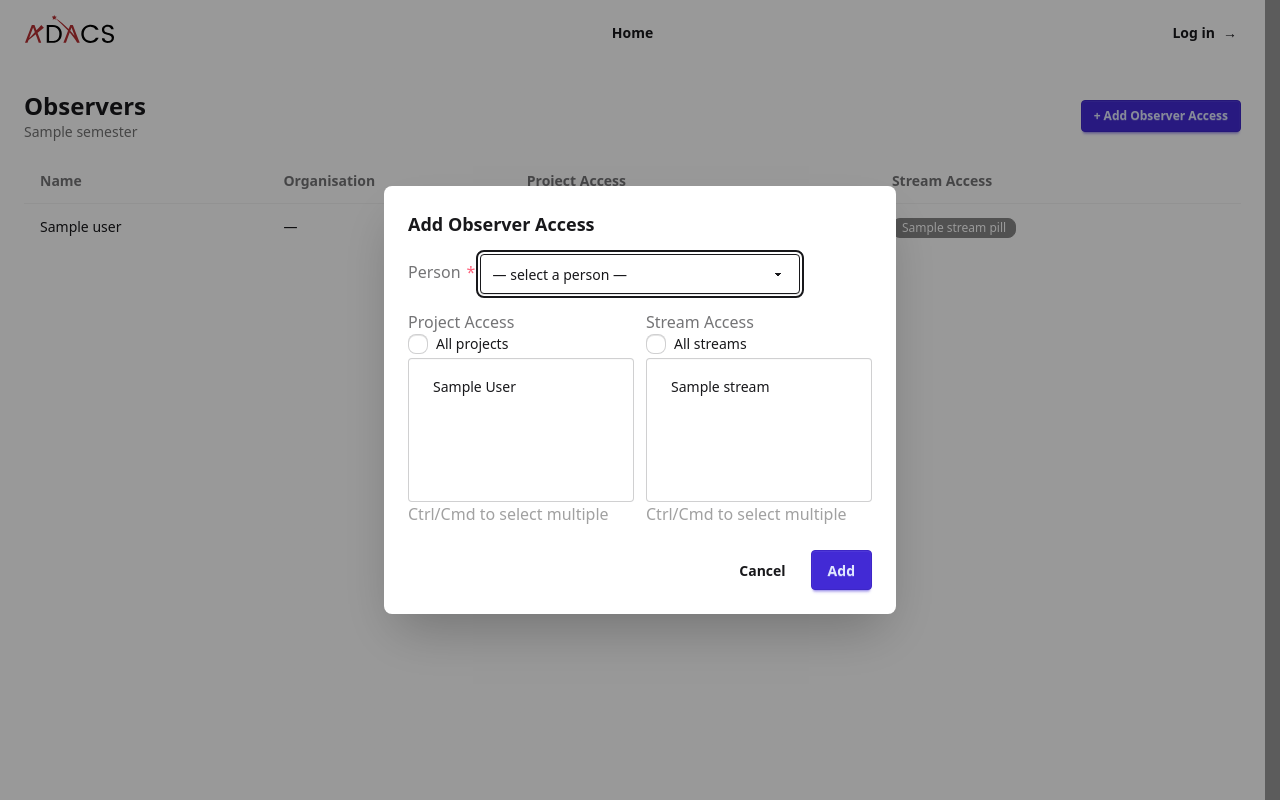
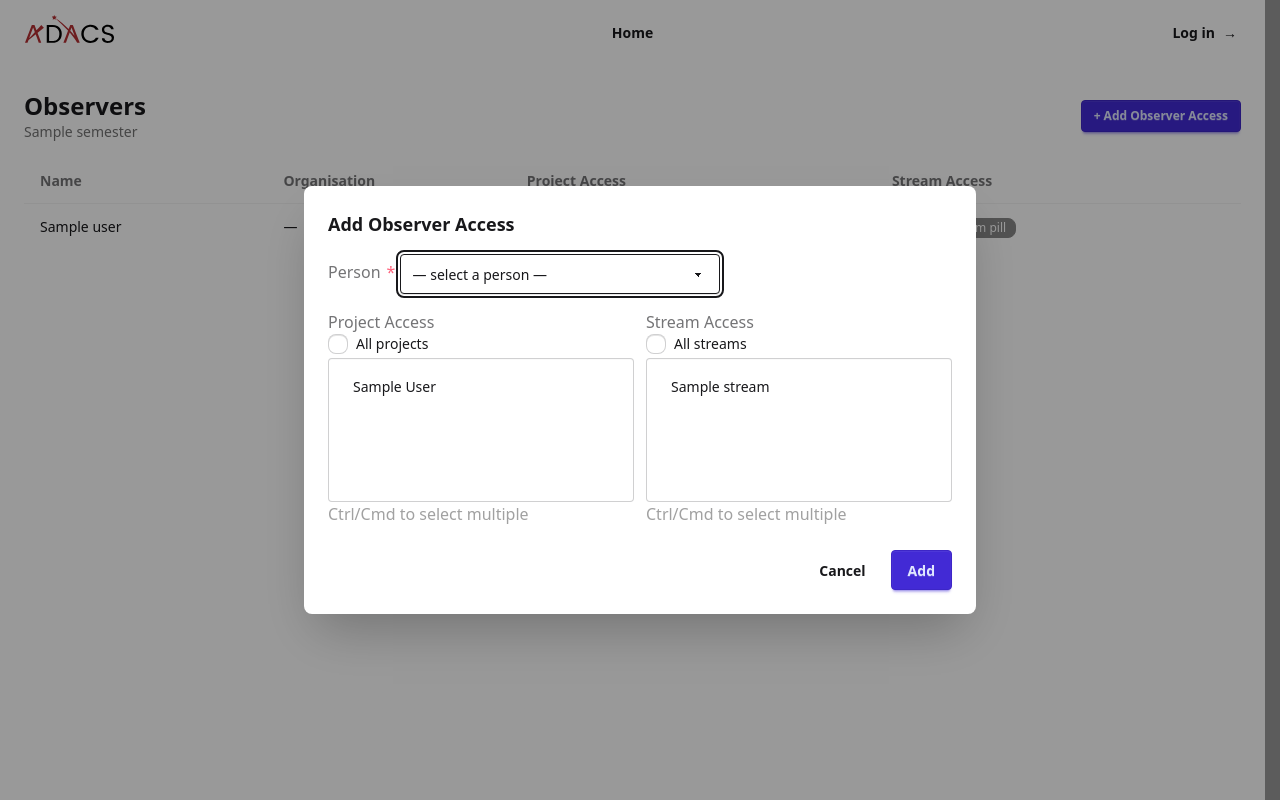
Before and after one commit to gbpoole/adacs-team-management, a Django app: template src/apps/templates/planning/observers.html in a window 1280 px wide, after a click that opens the changed part. Run offline with Django 4.2, Linux system fonts and the light colour scheme; the template is opened without the code that fills it: most values are stand-ins (such as "Sample title", 1, 10 or a date in 2020); style sheets or scripts are compiled from the project's sources.

Commit message:
Fix overflowing observer edit modal list box text overflows.

```diff
--- a/src/apps/templates/planning/observers.html
+++ b/src/apps/templates/planning/observers.html
@@ -78,7 +78,7 @@
 
 {# Add Observer Access modal #}
 <dialog id="add-observer-modal" class="modal">
-  <div class="modal-box">
+  <div class="modal-box w-11/12 max-w-2xl">
     <h3 class="font-bold text-lg mb-4">{% trans "Add Observer Access" %}</h3>
     <form id="add-observer-form" method="post" action="{% url 'planning:observer_add' %}" hx-boost="false">
       {% csrf_token %}
@@ -93,13 +93,13 @@
       </div>
       <div class="flex gap-3 mb-4">
         {% if all_projects %}
-        <div class="form-control flex-1">
+        <div class="form-control flex-1 min-w-0">
           <label class="label label-text">{% trans "Project Access" %}</label>
           <label class="flex items-center gap-2 mb-1 cursor-pointer">
             <input type="checkbox" id="add-all-projects" name="all_project_access" class="checkbox checkbox-sm">
             <span class="text-sm">{% trans "All projects" %}</span>
           </label>
-          <select id="add-observer-projects" name="project_access" multiple class="select select-bordered h-36">
+          <select id="add-observer-projects" name="project_access" multiple class="select select-bordered h-36 w-full min-w-0 whitespace-normal">
             {% for project in all_projects %}
             <option value="{{ project.pk }}">{{ project.display_name }}</option>
             {% endfor %}
@@ -108,13 +108,13 @@
         </div>
         {% endif %}
         {% if all_streams %}
-        <div class="form-control flex-1">
+        <div class="form-control flex-1 min-w-0">
           <label class="label label-text">{% trans "Stream Access" %}</label>
           <label class="flex items-center gap-2 mb-1 cursor-pointer">
             <input type="checkbox" id="add-all-streams" name="all_stream_access" class="checkbox checkbox-sm">
             <span class="text-sm">{% trans "All streams" %}</span>
           </label>
-          <select id="add-observer-streams" name="stream_access" multiple class="select select-bordered h-36">
+          <select id="add-observer-streams" name="stream_access" multiple class="select select-bordered h-36 w-full min-w-0 whitespace-normal">
             {% for stream in all_streams %}
             <option value="{{ stream.pk }}">{{ stream.name }}</option>
             {% endfor %}
@@ -134,7 +134,7 @@
 
 {# Edit Observer modal #}
 <dialog id="observer-edit-modal" class="modal">
-  <div class="modal-box">
+  <div class="modal-box w-11/12 max-w-2xl">
     <h3 id="edit-observer-name-heading" class="font-bold text-lg mb-1"></h3>
     <p class="text-sm text-neutral-500 mb-4">
       <span id="edit-observer-email-subheading"></span>
@@ -146,13 +146,13 @@
       <input type="hidden" id="edit-observer-id" value="">
       <div class="flex gap-3 mb-4">
         {% if all_projects %}
-        <div class="form-control flex-1">
+        <div class="form-control flex-1 min-w-0">
           <label class="label label-text">{% trans "Project Access" %}</label>
           <label class="flex items-center gap-2 mb-1 cursor-pointer">
             <input type="checkbox" id="edit-all-projects" name="all_project_access" class="checkbox checkbox-sm">
             <span class="text-sm">{% trans "All projects" %}</span>
           </label>
-          <select id="edit-observer-projects" name="project_access" multiple class="select select-bordered h-36">
+          <select id="edit-observer-projects" name="project_access" multiple class="select select-bordered h-36 w-full min-w-0 whitespace-normal">
             {% for project in all_projects %}
             <option value="{{ project.pk }}">{{ project.display_name }}</option>
             {% endfor %}
@@ -161,13 +161,13 @@
         </div>
         {% endif %}
         {% if all_streams %}
-        <div class="form-control flex-1">
+        <div class="form-control flex-1 min-w-0">
           <label class="label label-text">{% trans "Stream Access" %}</label>
           <label class="flex items-center gap-2 mb-1 cursor-pointer">
             <input type="checkbox" id="edit-all-streams" name="all_stream_access" class="checkbox checkbox-sm">
             <span class="text-sm">{% trans "All streams" %}</span>
           </label>
-          <select id="edit-observer-streams" name="stream_access" multiple class="select select-bordered h-36">
+          <select id="edit-observer-streams" name="stream_access" multiple class="select select-bordered h-36 w-full min-w-0 whitespace-normal">
             {% for stream in all_streams %}
             <option value="{{ stream.pk }}">{{ stream.name }}</option>
             {% endfor %}
```
Also changed, not shown: src/apps/planning/views/observers.py (+14 -6 lines).
